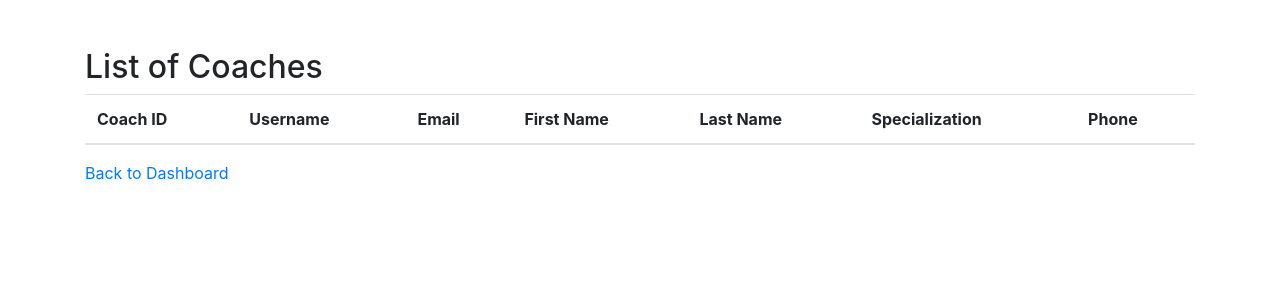
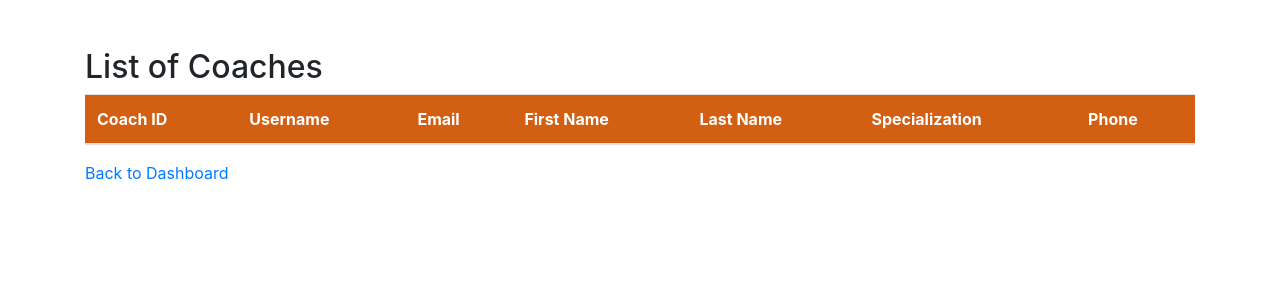
Before and after one commit to leidyrh/ParkinsonProjectW, a Flask app: page /admin/list_coaches in a window 1280 px wide. Shown: the top 300 px of the page. Run offline with Flask 3, Linux system fonts and the light colour scheme; data that the repository does not hold is empty; some libraries are stand-ins or nearby versions.

Commit message:
made coach lsit header orange to match petient list

```diff
--- /dev/null
+++ b/static/css/coachlist.css
@@ -0,0 +1,4 @@
+th {
+    background-color: #d35f12;
+    color: white;
+}
--- a/templates/admin_coaches_list.html
+++ b/templates/admin_coaches_list.html
@@ -4,6 +4,7 @@
     <meta charset="UTF-8">
     <title>List of Coaches</title>
     <link rel="stylesheet" href="https://stackpath.bootstrapcdn.com/bootstrap/4.5.2/css/bootstrap.min.css">
+    <link rel="stylesheet" href="{{ url_for('static', filename='css/coachlist.css') }}">
 </head>
 <body>
 
```
